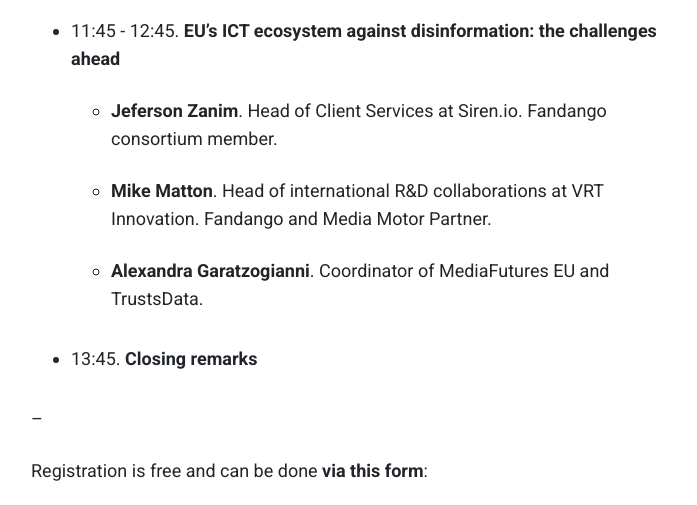
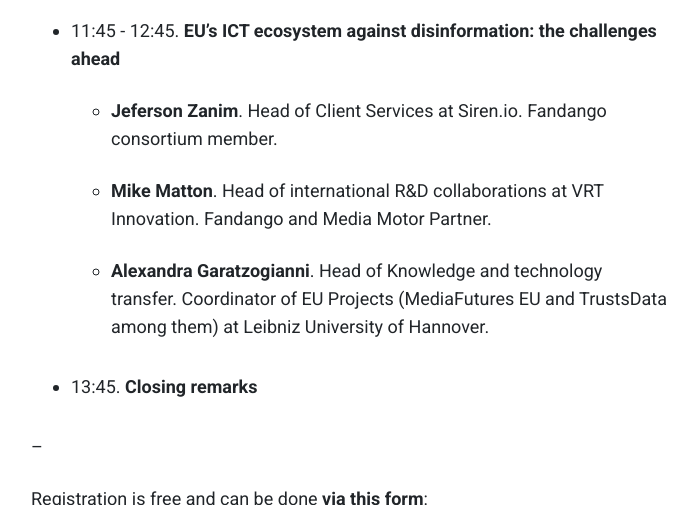
Before and after one commit to fandangOrg/fandango-web, a Jekyll site: the page built from _posts/2021-03-11-rethinking-the-possibilities-of-data-and-technology-in-the-fight-against-disinformation.markdown, in a window 1280 px wide and 900 px high, scrolled down 2012 px, cut to the strip 0-505 px from the top of the window. Shown: the whole strip, without its empty margins (289-986 px from the left). Built offline with Jekyll 4.4.1, drawn with Linux system fonts in a browser that asks for light colours; comment, search, counter and statistics services are not loaded.

Commit message:
Updated Rethinking The Possibilities Of Data And Technology In The Fight Against Disinformation

```diff
--- a/_posts/2021-03-11-rethinking-the-possibilities-of-data-and-technology-in-the-fight-against-disinformation.markdown
+++ b/_posts/2021-03-11-rethinking-the-possibilities-of-data-and-technology-in-the-fight-against-disinformation.markdown
@@ -42,8 +42,7 @@ A group of **high-level panelists** from different sectors will share with us th
 
   * **Mike Matton**. Head of international R&D collaborations at VRT Innovation. Fandango and Media Motor Partner.
 
-  * **Alexandra Garatzogianni**. Coordinator of MediaFutures EU and TrustsData.
-
+  * **Alexandra Garatzogianni**. Head of Knowledge and technology transfer. Coordinator of EU Projects (MediaFutures EU and TrustsData among them) at Leibniz University of Hannover.
 
 * 13:45. **Closing remarks**
 
```
